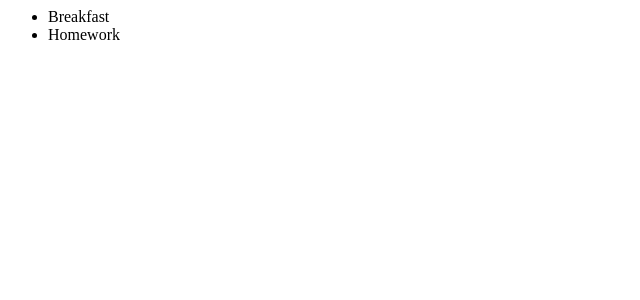
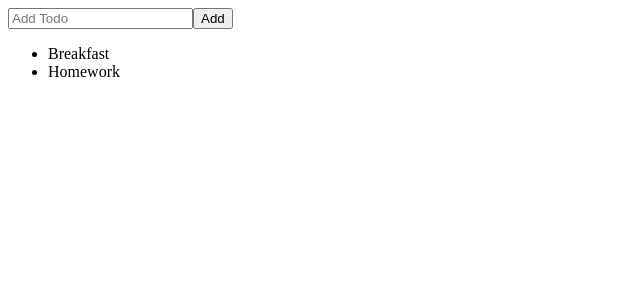
Before and after one commit to AllenDodul/Todo-App, a React (Create React App) app: page / in a window 1280 px wide. Shown: the top 300 px of the page, without its empty margins (0-640 px from the left). Built offline with nearby package versions, Linux system fonts and the light colour scheme.

Commit message:
2 files modified

```diff
--- a/src/AddTodo.jsx
+++ b/src/AddTodo.jsx
@@ -3,8 +3,9 @@ import "./style.css";
 
 export default function AddTodo() {
   return (
-    <div>
-
-    </div>
+    <form>
+      <input type="text" placeholder="Add Todo" />
+      <button>Add</button>
+    </form>
   );
 }
--- a/src/App.js
+++ b/src/App.js
@@ -2,12 +2,14 @@ import React from "react";
 import "./style.css";
 
 import TodoList from './TodoList';
+import AddTodo from './AddTodo';
 
 const dummyTodos = ['Breakfast' ,'Homework'];
 
 export default function App() {
   return (
     <div>
+      <AddTodo/>
       <TodoList todos={dummyTodos}/>
     </div>
   );
```
